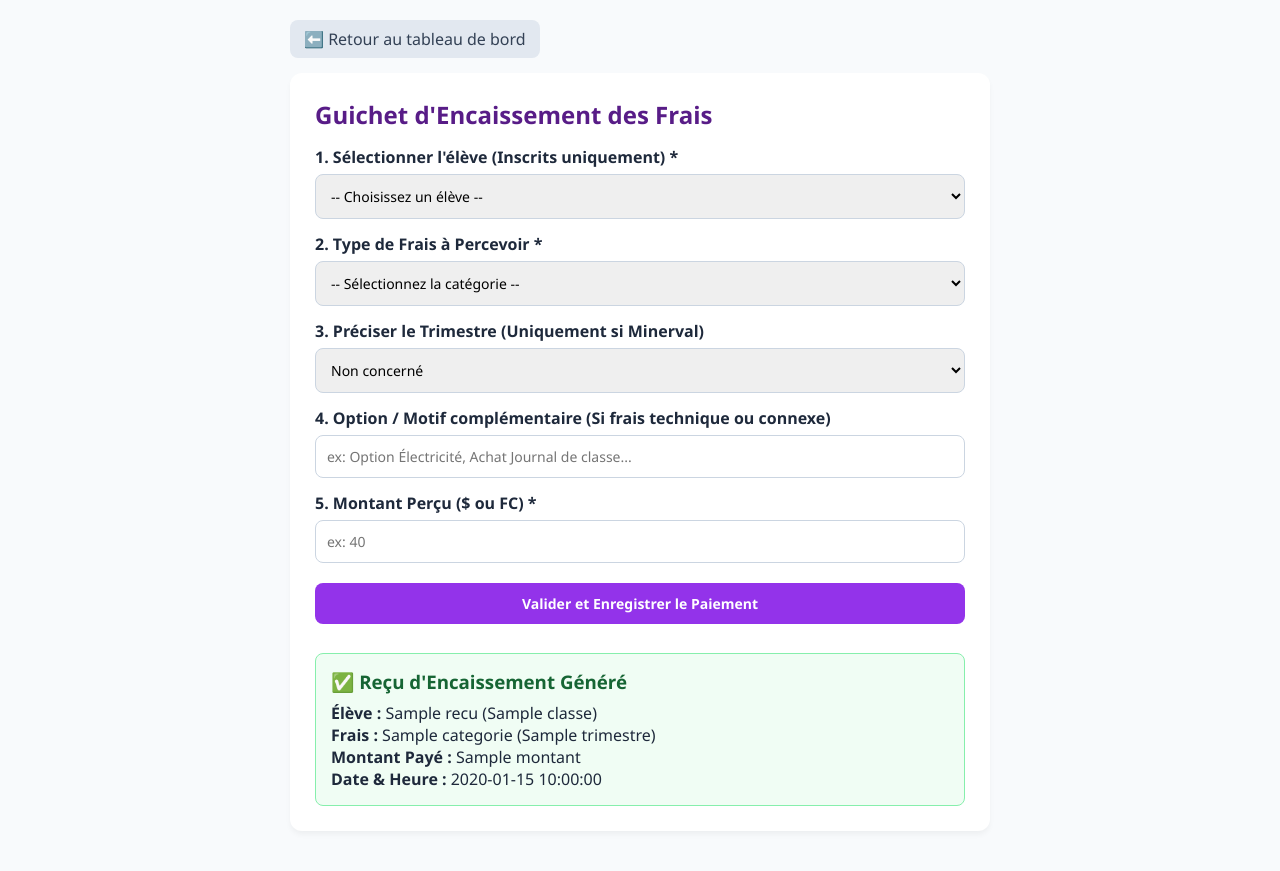
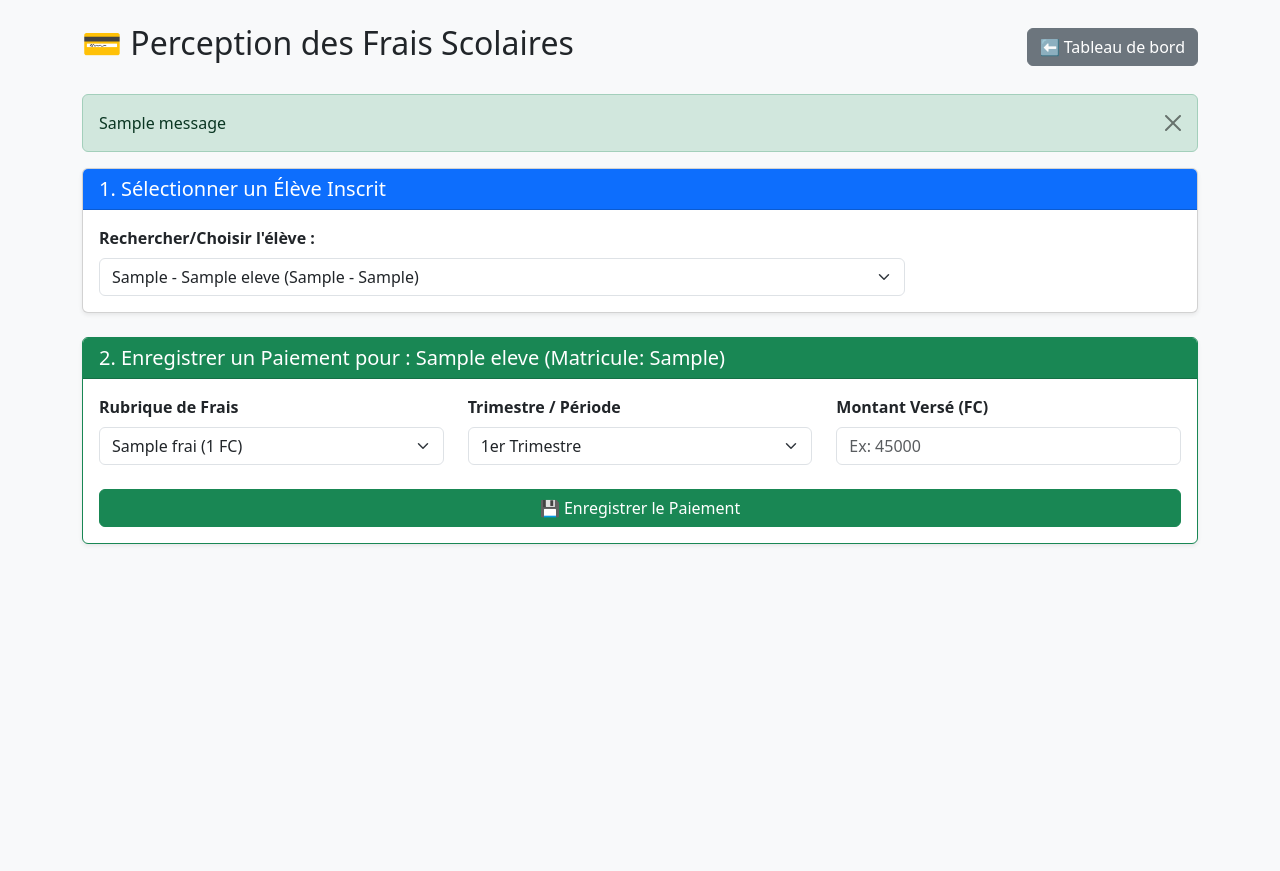
Before and after one commit to osemwanza-ai/gestion-la-charite, a Flask app: template templates/paiements.html in a window 1280 px wide. After the commit the page ends 545 px from the top, so only its background shows below. Run offline with Flask 3, Linux system fonts and the light colour scheme; tables that the repository leaves empty hold one stand-in row (values such as "Sample post"); the template is opened without the code that fills it: values that come from a table or form of the project are taken from there, most other values are stand-ins (such as "Sample title", 1, 10 or a date in 2020); one stand-in notice (Sample message) is shown.

Commit message:
Update paiements.html

```diff
--- a/templates/paiements.html
+++ b/templates/paiements.html
@@ -4,70 +4,89 @@
     <meta charset="UTF-8">
     <meta name="viewport" content="width=device-width, initial-scale=1.0">
     <title>Perception des Frais - C.S. La Charité</title>
-    <style>
-        * { box-sizing: border-box; font-family: 'Segoe UI', sans-serif; margin: 0; padding: 0; }
-        body { background-color: #f8fafc; color: #1e293b; padding: 20px; }
-        .container { max-width: 700px; margin: 0 auto; }
-        .box { background: white; padding: 25px; border-radius: 12px; box-shadow: 0 4px 6px -1px rgba(0,0,0,0.05); margin-bottom: 20px; }
-        input, select, button { width: 100%; padding: 11px; margin-top: 6px; margin-bottom: 14px; border: 1px solid #cbd5e1; border-radius: 8px; font-size: 14px; }
-        button { background: #9333ea; color: white; border: none; font-weight: bold; cursor: pointer; }
-        .btn-back { display: inline-block; padding: 8px 14px; background: #e2e8f0; color: #334155; text-decoration: none; border-radius: 8px; margin-bottom: 15px; }
-        .recu-box { background: #f0fdf4; border: 1px solid #86efac; padding: 15px; border-radius: 8px; margin-top: 15px; }
-    </style>
+    <link href="https://cdn.jsdelivr.net/npm/bootstrap@5.3.0/dist/css/bootstrap.min.css" rel="stylesheet">
 </head>
-<body>
-<div class="container">
-    <a href="/" class="btn-back">⬅️ Retour au tableau de bord</a>
+<body class="bg-light">
 
-    <div class="box">
-        <h2 style="margin-bottom: 15px; color: #581c87;">Guichet d'Encaissement des Frais</h2>
+<div class="container py-4">
+    <div class="d-flex justify-content-between align-items-center mb-4">
+        <h2>💳 Perception des Frais Scolaires</h2>
+        <a href="/" class="btn btn-secondary">⬅️ Tableau de bord</a>
+    </div>
 
-        <form method="POST">
-            <label><strong>1. Sélectionner l'élève (Inscrits uniquement) *</strong></label>
-            <select name="eleve_id" required>
-                <option value="">-- Choisissez un élève --</option>
+    {% with messages = get_flashed_messages(with_categories=true) %}
+      {% if messages %}
+        {% for category, message in messages %}
+          <div class="alert alert-{{ category }} alert-dismissible fade show" role="alert">
+            {{ message }}
+            <button type="button" class="btn-close" data-bs-dismiss="alert"></button>
+          </div>
+        {% endfor %}
+      {% endif %}
+    {% endwith %}
+
+    <div class="card shadow-sm mb-4">
+        <div class="card-header bg-primary text-white">
+            <h5 class="card-title mb-0">1. Sélectionner un Élève Inscrit</h5>
+        </div>
+        <div class="card-body">
+            <form method="POST" action="{{ url_for('paiement') }}">
+                <div class="row align-items-end">
+                    <div class="col-md-9 mb-3 mb-md-0">
+                        <label class="form-label fw-bold">Rechercher/Choisir l'élève :</label>
+                        <select name="eleve_id" class="form-select" onchange="this.form.submit()">
+                            <option value="">-- Choisir un élève dans la liste --</option>
                             {% for e in eleves %}
-                <option value="{{ e.id }}">{{ e.nom_complet }} ({{ e.classe }} - {{ e.matricule }})</option>
+                            <option value="{{ e.id }}" {% if eleve and eleve.id == e.id %}selected{% endif %}>
+                                {{ e.matricule }} - {{ e.nom_complet }} ({{ e.section }} - {{ e.classe }})
+                            </option>
                             {% endfor %}
                         </select>
+                    </div>
+                </div>
+            </form>
+        </div>
+    </div>
 
-            <label><strong>2. Type de Frais à Percevoir *</strong></label>
-            <select name="categorie_frais" required>
-                <option value="">-- Sélectionnez la catégorie --</option>
-                {% for f in frais_liste %}
-                {% if f.type_frais != 'INSCRIPTION' %}
-                <option value="{{ f.type_frais }}">{{ f.type_frais }} - Montant réf: {{ f.montant }}</option>
-                {% endif %}
+    {% if eleve %}
+    <div class="card shadow-sm border-success">
+        <div class="card-header bg-success text-white">
+            <h5 class="card-title mb-0">2. Enregistrer un Paiement pour : {{ eleve.nom_complet }} (Matricule: {{ eleve.matricule }})</h5>
+        </div>
+        <div class="card-body">
+            <form method="POST" action="{{ url_for('paiement', eleve_id=eleve.id) }}">
+                <div class="row">
+                    <div class="col-md-4 mb-3">
+                        <label class="form-label fw-bold">Rubrique de Frais</label>
+                        <select name="rubrique_id" class="form-select" required>
+                            {% for r in rubriques %}
+                            <option value="{{ r.id }}">{{ r.nom }} ({{ "{:,.0f}".format(r.montant) }} FC)</option>
                             {% endfor %}
                         </select>
+                    </div>
 
-            <label><strong>3. Préciser le Trimestre (Uniquement si Minerval)</strong></label>
-            <select name="trimestre">
-                <option value="-">Non concerné</option>
+                    <div class="col-md-4 mb-3">
+                        <label class="form-label fw-bold">Trimestre / Période</label>
+                        <select name="trimestre" class="form-select" required>
                             <option value="1er Trimestre">1er Trimestre</option>
                             <option value="2ème Trimestre">2ème Trimestre</option>
                             <option value="3ème Trimestre">3ème Trimestre</option>
                         </select>
+                    </div>
 
-            <label><strong>4. Option / Motif complémentaire (Si frais technique ou connexe)</strong></label>
-            <input type="text" name="motif_detail" placeholder="ex: Option Électricité, Achat Journal de classe...">
+                    <div class="col-md-4 mb-3">
+                        <label class="form-label fw-bold">Montant Versé (FC)</label>
+                        <input type="number" name="montant" class="form-control" placeholder="Ex: 45000" required>
+                    </div>
+                </div>
 
-            <label><strong>5. Montant Perçu ($ ou FC) *</strong></label>
-            <input type="number" step="0.01" name="montant" required placeholder="ex: 40">
-
-            <button type="submit">Valider et Enregistrer le Paiement</button>
+                <button type="submit" class="btn btn-success w-100 mt-2">💾 Enregistrer le Paiement</button>
             </form>
-
-        {% if recu %}
-        <div class="recu-box">
-            <h3 style="color: #166534; margin-bottom: 8px;">✅ Reçu d'Encaissement Généré</h3>
-            <p><strong>Élève :</strong> {{ recu.nom }} ({{ recu.classe }})</p>
-            <p><strong>Frais :</strong> {{ recu.categorie }} {% if recu.trimestre != '-' %}({{ recu.trimestre }}){% endif %}</p>
-            <p><strong>Montant Payé :</strong> {{ recu.montant }}</p>
-            <p><strong>Date & Heure :</strong> {{ recu.date_heure }}</p>
+        </div>
     </div>
     {% endif %}
 </div>
-</div>
+
+<script src="https://cdn.jsdelivr.net/npm/bootstrap@5.3.0/dist/js/bootstrap.bundle.min.js"></script>
 </body>
 </html>
```
Lines whose indentation alone changed are shown as unchanged.
